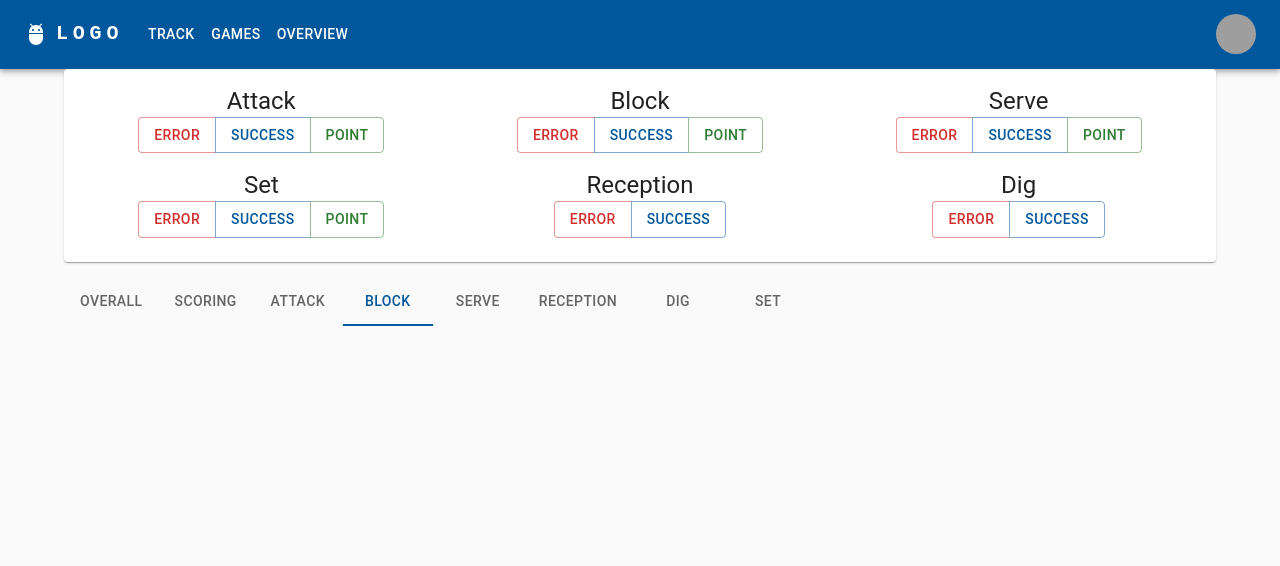
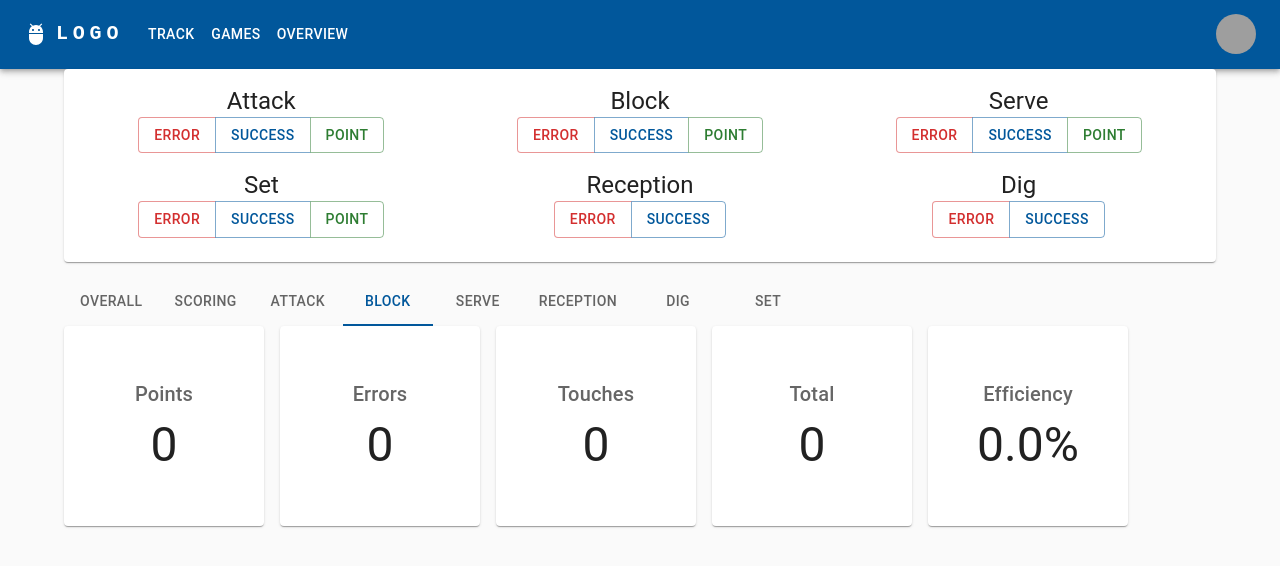
Before and after one commit to Angelo4/Volleyball-Stat-Tracker, a React (Create React App) app in the folder volleyball-stat-tracker-app/: page / in a window 1280 px wide. Both pictures are taken after a click on the tab "BLOCK". Shown: the top 566 px of the page. Built offline with nearby package versions, Linux system fonts and the light colour scheme; grey boxes are pictures that could not be loaded.

Commit message:
Add block section

```diff
--- a/volleyball-stat-tracker-app/src/components/SessionStatsContainer.tsx
+++ b/volleyball-stat-tracker-app/src/components/SessionStatsContainer.tsx
@@ -1,6 +1,7 @@
 import { Tab, Tabs } from '@mui/material';
 import React from 'react';
 import AttackSection from './vb_stat_display/AttackSection';
+import BlockSection from './vb_stat_display/BlockSection';
 
 const SessionStatsContainer = () => {
   const [value, setValue] = React.useState('Overall');
@@ -27,6 +28,7 @@ const SessionStatsContainer = () => {
       </Tabs>
 
       {value == 'Attack' && <AttackSection />}
+      {value == 'Block' && <BlockSection />}
     </>
   );
 };
--- /dev/null
+++ b/volleyball-stat-tracker-app/src/components/vb_stat_display/BlockSection.tsx
@@ -0,0 +1,51 @@
+import { Grid } from '@mui/material';
+import { connect } from 'react-redux';
+import { AppState } from '../../redux/Store';
+import DataBadge from './DataBadge';
+
+type Props = {
+  point: number;
+  error: number;
+  success: number;
+};
+
+const BlockSection = (props: Props) => {
+  const total: number = props.point + props.error + props.success;
+
+  const calculation: number =
+    total === 0 ? 0 : (props.point - props.error) / total;
+
+  return (
+    <Grid container spacing={2}>
+      <Grid item>
+        <DataBadge title="Points" data={props.point} />
+      </Grid>
+      <Grid item>
+        <DataBadge title="Errors" data={props.error} />
+      </Grid>
+      <Grid item>
+        <DataBadge title="Touches" data={props.success} />
+      </Grid>
+      <Grid item>
+        <DataBadge title="Total" data={total} />
+      </Grid>
+      <Grid item>
+        <DataBadge
+          title="Efficiency"
+          data={`${(calculation * 100).toFixed(1)}%`}
+        />
+      </Grid>
+    </Grid>
+  );
+};
+
+const mapStateToProps = (state: AppState) => {
+  console.log(state);
+  return {
+    point: state.sessionStats.block.point ? state.sessionStats.block.point : 0,
+    error: state.sessionStats.block.error,
+    success: state.sessionStats.block.success,
+  };
+};
+
+export default connect(mapStateToProps)(BlockSection);
```
